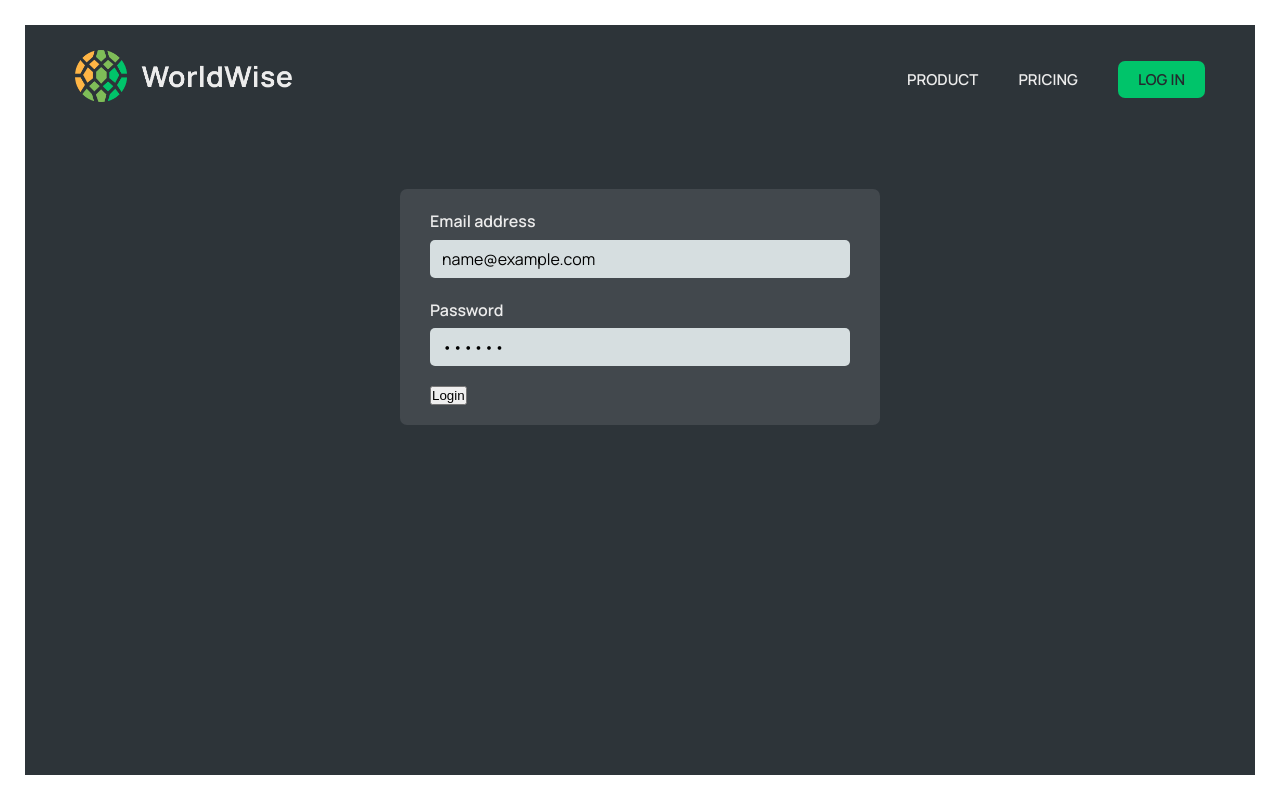
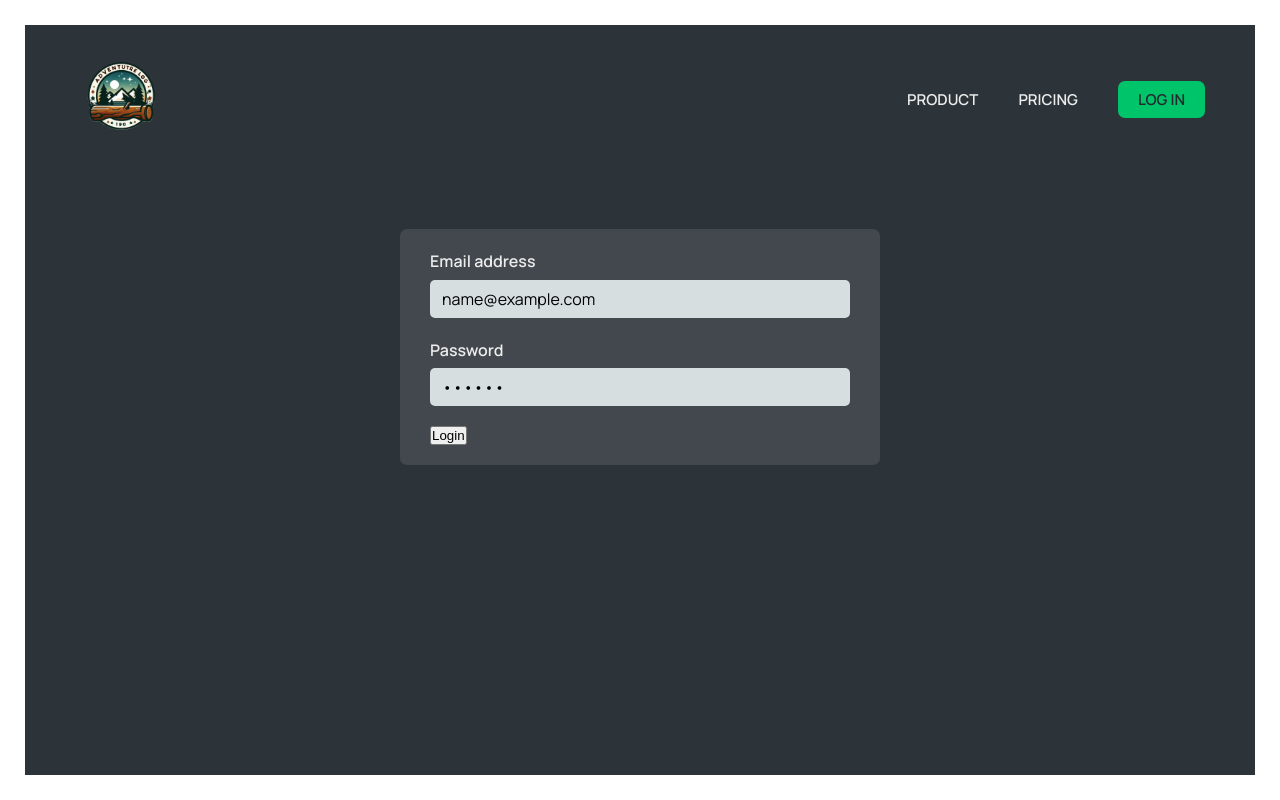
Before and after one commit to ace-cltr/adventure-log, a React (Vite) app: page /login in a window 1280 px wide. Built offline with nearby package versions, Linux system fonts and the light colour scheme; data requests are answered from the project's data file.

Commit message:
added logo and temp server

```diff
--- a/package.json
+++ b/package.json
@@ -8,7 +8,7 @@
     "build": "vite build",
     "lint": "eslint . --ext js,jsx --report-unused-disable-directives --max-warnings 0",
     "preview": "vite preview",
-    "server": "json-server --watch data/cities.json --port 9000"
+    "server": "json-server --watch data/cities.json --port 8000"
   },
   "dependencies": {
     "json-server": "^1.0.0-alpha.23",
--- a/src/App.jsx
+++ b/src/App.jsx
@@ -16,7 +16,7 @@ import { useEffect, useState } from "react";
 // and these are only to define where these links will ake you in the base of pathName so for UI there is NavLink and Link that
 // defines where to jump based on some UI
 
-const BASE_URL = "http://localhost:9000";
+const BASE_URL = "http://localhost:8000";
 
 export default function App() {
   const [cities, setCities] = useState([]);
--- a/src/components/Logo.jsx
+++ b/src/components/Logo.jsx
@@ -4,7 +4,7 @@ import styles from "./Logo.module.css";
 function Logo() {
   return (
     <Link to="/">
-      <img src="/logo.png" alt="WorldWise logo" className={styles.logo} />
+      <img src="/own.png" alt="WorldWise logo" className={styles.logo} />
     </Link>
   );
 }
--- a/src/components/Logo.module.css
+++ b/src/components/Logo.module.css
@@ -1,3 +1,3 @@
 .logo {
-  height: 5.2rem;
+  height: 9.2rem;
 }
```
Also changed, not shown: public/own.png (added).
